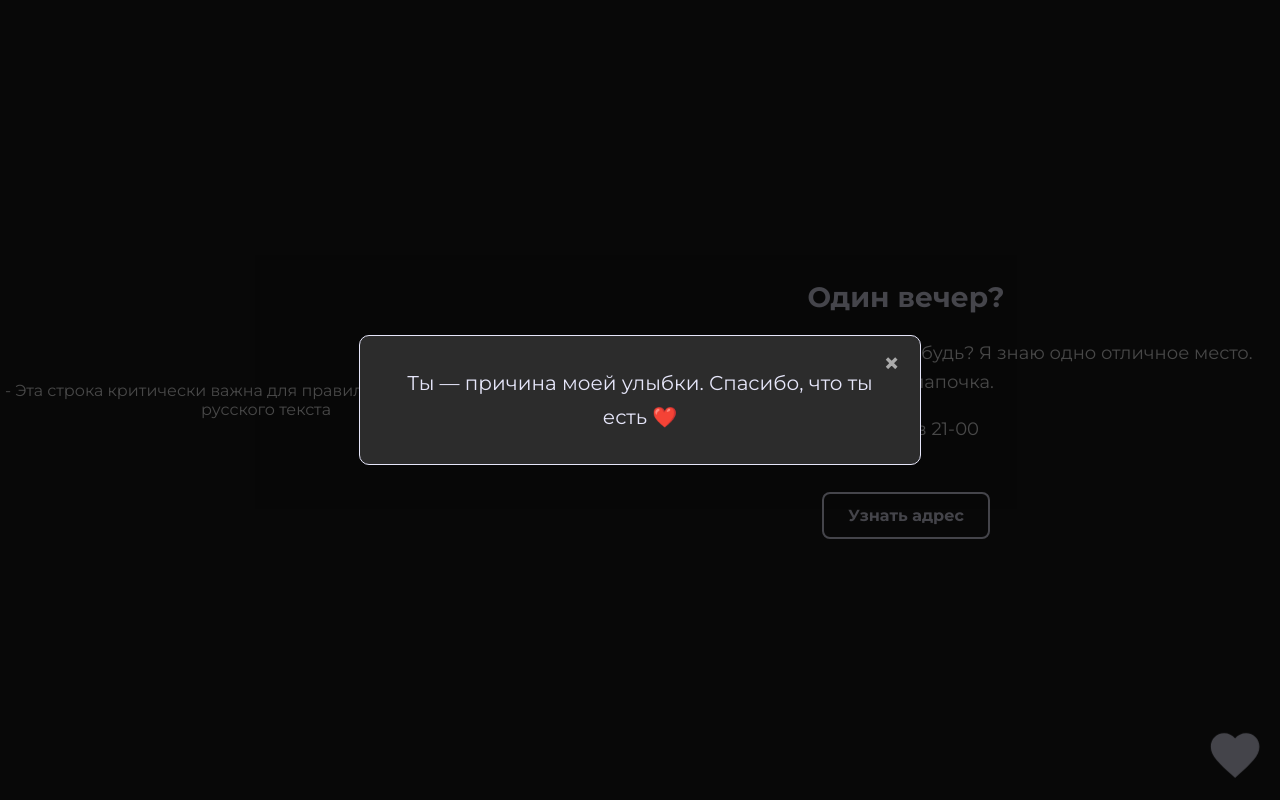
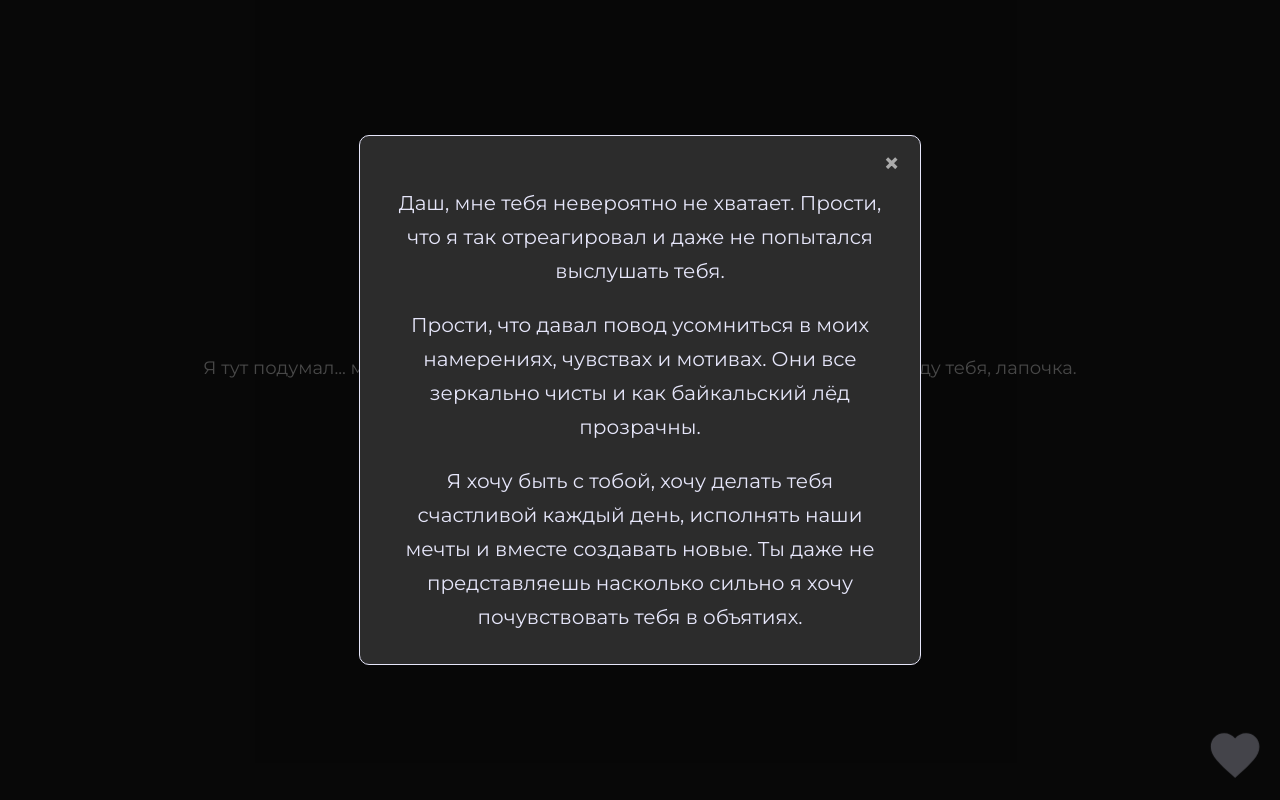
Before and after one commit to slowsugar666/mysite, a plain HTML site: page INDEX.html in a window 1280 px wide. Both pictures are taken after a click on the element 1235 px from the left and 755 px from the top of the page. Drawn offline with Linux system fonts and the light colour scheme.

Commit message:
Update INDEX.html

```diff
--- a/INDEX.html
+++ b/INDEX.html
@@ -1,7 +1,7 @@
 <!DOCTYPE html>
 <html lang="ru">
 <head>
-    - Эта строка критически важна для правильного отображения русского текста
+    <!-- Эта строка критически важна для правильного отображения русского текста -->
     <meta charset="UTF-8">
     <meta name="viewport" content="width=device-width, initial-scale=1.0">
     <title>Приглашение</title>
@@ -32,7 +32,7 @@
             font-size: 28px;
             font-weight: 700;
             margin-bottom: 25px;
-            color: #E6E6FA; - Лавандовый оттенок
+            color: #E6E6FA; /* Лавандовый оттенок */
         }
 
         p {
@@ -104,7 +104,7 @@
             transition: all 2s cubic-bezier(0.17, 0.84, 0.44, 1);
         }
 
-        /* --- Стили для всплывающего окна (модала) --- */
+        /* Стили для всплывающего окна (модала) */
         .modal {
             display: none; /* Скрыто по умолчанию */
             position: fixed;
@@ -135,12 +135,15 @@
             to { opacity: 1; transform: scale(1); }
         }
 
-        /* --- Тот самый сиреневый текст --- */
+        /* Тот самый сиреневый текст */
         .modal-content p {
             color: #E6E6FA;
             font-size: 20px;
             line-height: 1.7;
-            margin: 0;
+            margin-bottom: 1em; /* Отступ между абзацами */
+        }
+        .modal-content p:last-child {
+            margin-bottom: 0;
         }
 
         .close-button {
@@ -181,11 +184,13 @@
        </svg>
     </div>
 
-    <!-- --- HTML-код всплывающего окна --- -->
+    <!-- HTML-код всплывающего окна -->
     <div id="myModal" class="modal">
         <div class="modal-content">
             <span class="close-button">&times;</span>
-            <p>Ты — причина моей улыбки. Спасибо, что ты есть ❤️</p>
+            <p>Даш, мне тебя невероятно не хватает. Прости, что я так отреагировал и даже не попытался выслушать тебя.</p>
+            <p>Прости, что давал повод усомниться в моих намерениях, чувствах и мотивах. Они все зеркально чисты и как байкальский лёд прозрачны.</p>
+            <p>Я хочу быть с тобой, хочу делать тебя счастливой каждый день, исполнять наши мечты и вместе создавать новые. Ты даже не представляешь насколько сильно я хочу почувствовать тебя в объятиях.</p>
         </div>
     </div>
 
@@ -195,7 +200,7 @@
     const hint = document.getElementById('clickHint');
     let hintHidden = false;
 
-    // --- Получаем элементы модального окна ---
+    // Получаем элементы модального окна
     const modal = document.getElementById('myModal');
     const closeButton = document.querySelector('.close-button');
 
@@ -205,7 +210,7 @@
             hintHidden = true;
         }
 
-        // --- Показываем модальное окно ---
+        // Показываем модальное окно
         modal.style.display = 'flex';
 
         const rect = heartContainer.getBoundingClientRect();
@@ -217,7 +222,7 @@
         }
     });
 
-    // --- Функции для закрытия окна ---
+    // Функции для закрытия окна
     closeButton.addEventListener('click', () => {
         modal.style.display = 'none';
     });
```
